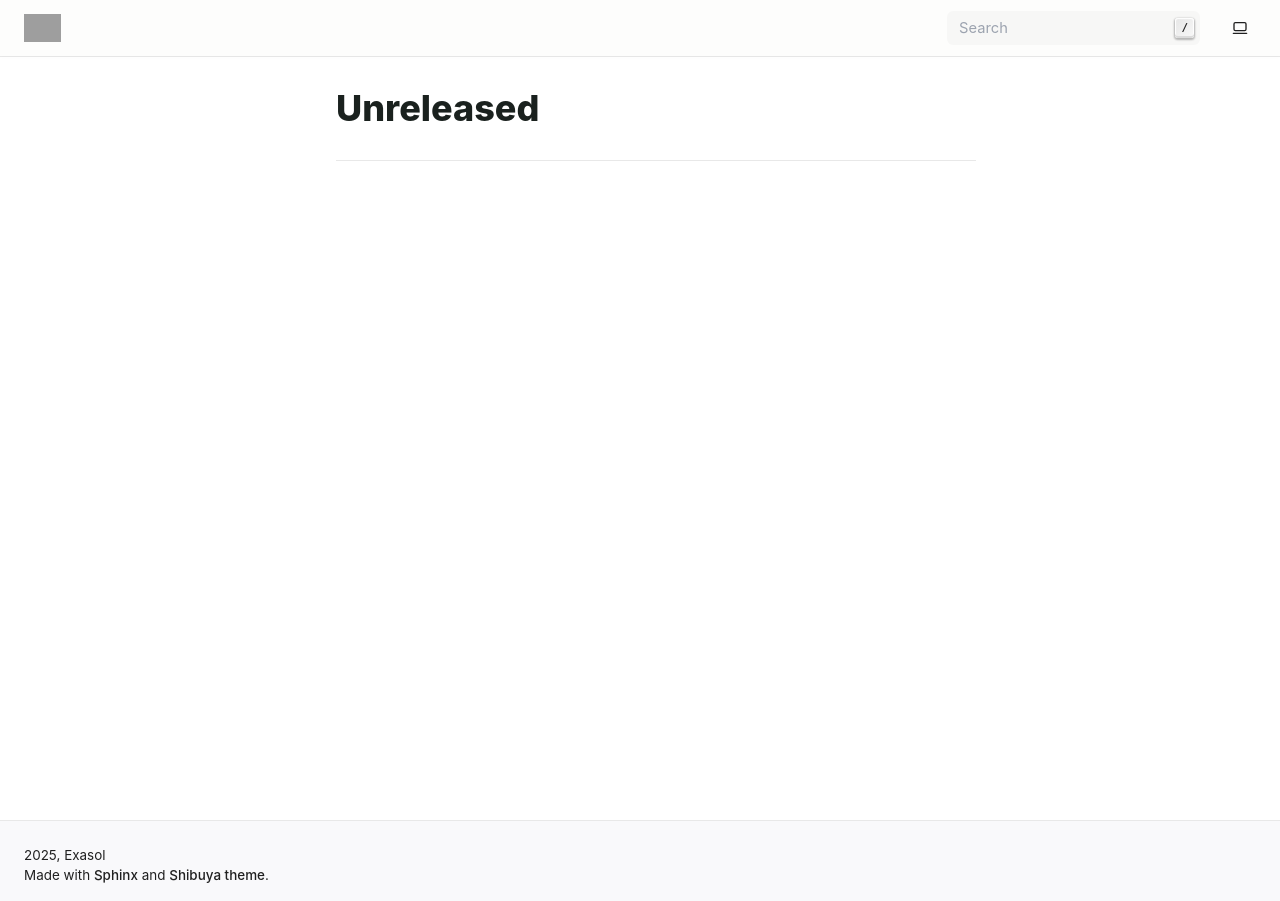
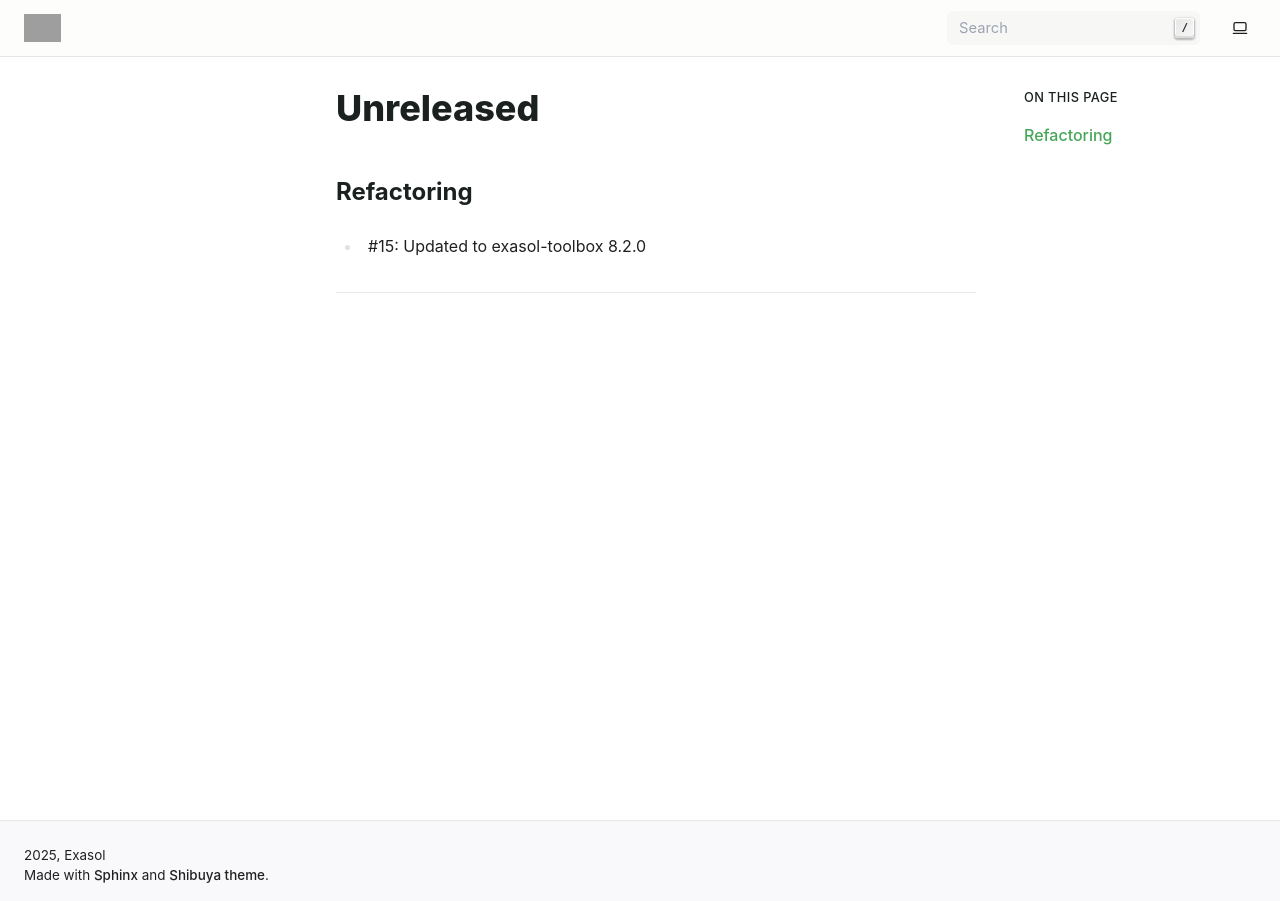
Before and after one commit to exasol/sqlglot-toolbox, a Sphinx documentation site: the page built from doc/changes/unreleased.md, in a window 1280 px wide. Built offline with Sphinx 7.4.7, drawn with Linux system fonts in a browser that asks for light colours; pages that are not in the unit, such as notebooks, are missing from menus; grey boxes are pictures that could not be loaded.

Commit message:
Add changelog entry

```diff
--- a/doc/changes/unreleased.md
+++ b/doc/changes/unreleased.md
@@ -1 +1,5 @@
 # Unreleased
+
+## Refactoring
+
+* #15: Updated to exasol-toolbox 8.2.0
```
